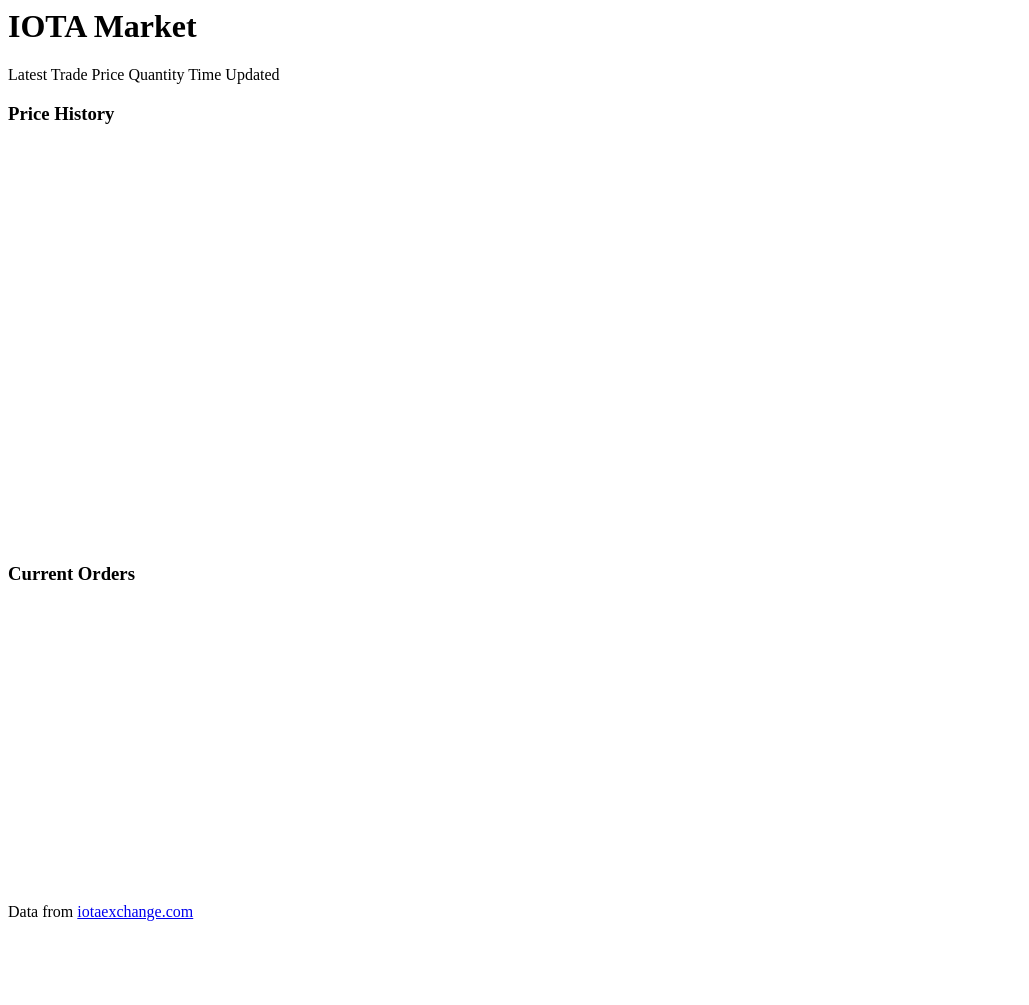
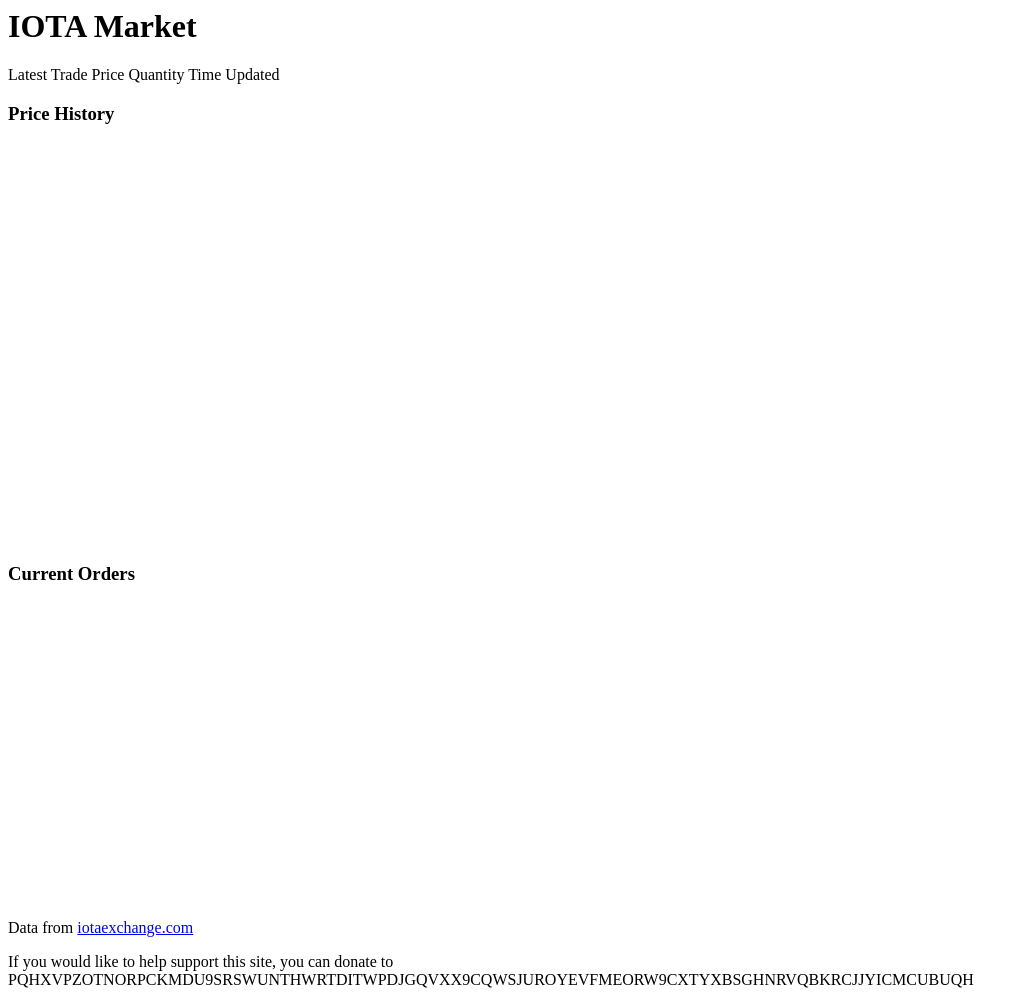
Before and after one commit to xx10t4/meteor-prices, a website: page imports/ui/body.html in a window 1280 px wide. Shown: the whole page, without its empty margins (0-1029 px from the left). Before the commit the page ends 929 px from the top, so only its background shows below. Drawn offline with Linux system fonts and the light colour scheme.

Commit message:
add donation address, clean up dependencies

```diff
--- a/imports/ui/body.html
+++ b/imports/ui/body.html
@@ -19,7 +19,9 @@
     <h3>Current Orders</h3>
     <svg id="svg_orders" width="1000" height="300"></svg>
     <footer>
-      Data from <a href="http://iotaexchange.com">iotaexchange.com</a>
+      <p>Data from <a href="http://iotaexchange.com">iotaexchange.com</a></p>
+      <p>If you would like to help support this site, you can donate to
+      PQHXVPZOTNORPCKMDU9SRSWUNTHWRTDITWPDJGQVXX9CQWSJUROYEVFMEORW9CXTYXBSGHNRVQBKRCJJYICMCUBUQH</p>
     </footer>
   </div>
 </body>
--- a/package.json
+++ b/package.json
@@ -8,7 +8,6 @@
     "fs": "0.0.1-security",
     "index.js": "0.0.3",
     "meteor-node-stubs": "~0.2.0",
-    "request": "^2.81.0",
     "d3":"4.8.0"
   }
 }
```
